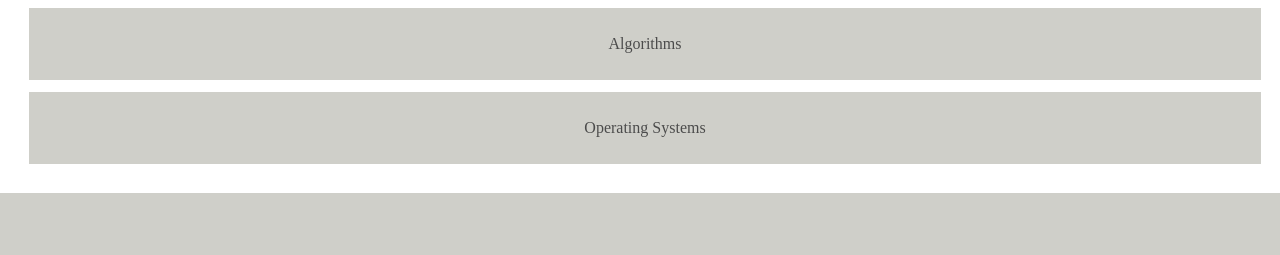
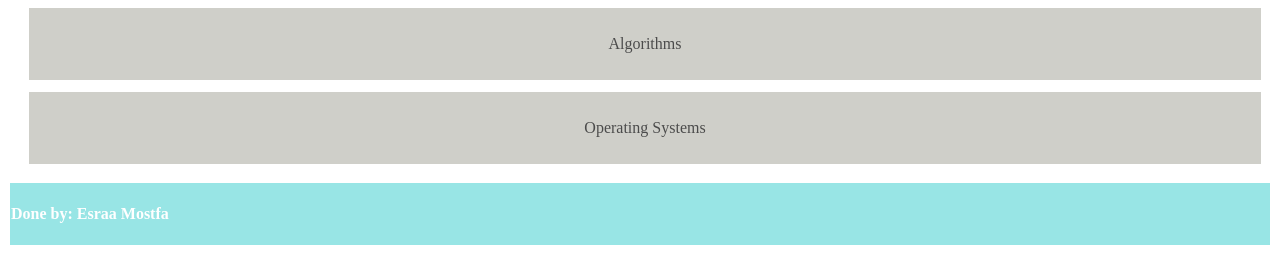
Before and after one commit to esraamostfa/forums-flask, a Flask app: page / in a window 1280 px wide. Shown: the part 726-981 px from the top of the page. Before the commit the page ends 919 px from the top, so only its background shows below. Run offline with Flask 2, Linux system fonts and the light colour scheme.

Commit message:
Add footer

```diff
--- a/app/static/style.css
+++ b/app/static/style.css
@@ -83,3 +83,10 @@ input[type=submit] {
     padding: 6px 10px;
     margin: 10px 35%;
 }
+
+footer{
+    background: #33cccc;
+    padding: 1px;
+    opacity: 0.5;
+    color: #ffffff;
+}
--- a/app/templates/index.html
+++ b/app/templates/index.html
@@ -25,5 +25,8 @@
             {% endfor %}
         </table>
     </main>
+    <footer>
+        <h4>Done by: Esraa Mostfa</h4>
+    </footer>
 </body>
 </html>
```
